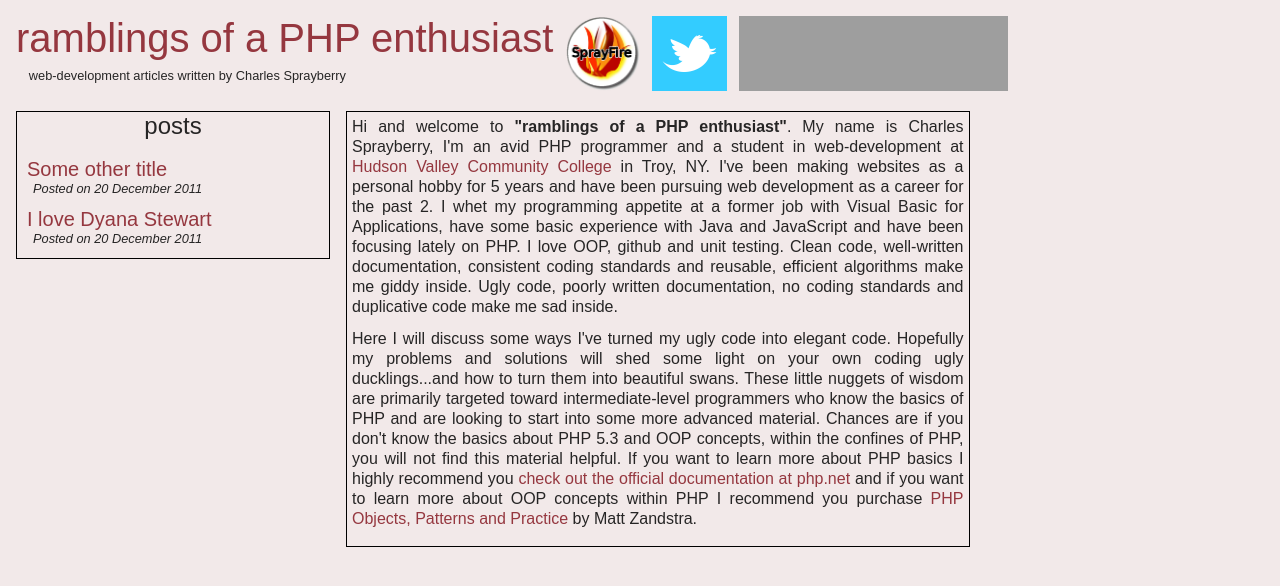
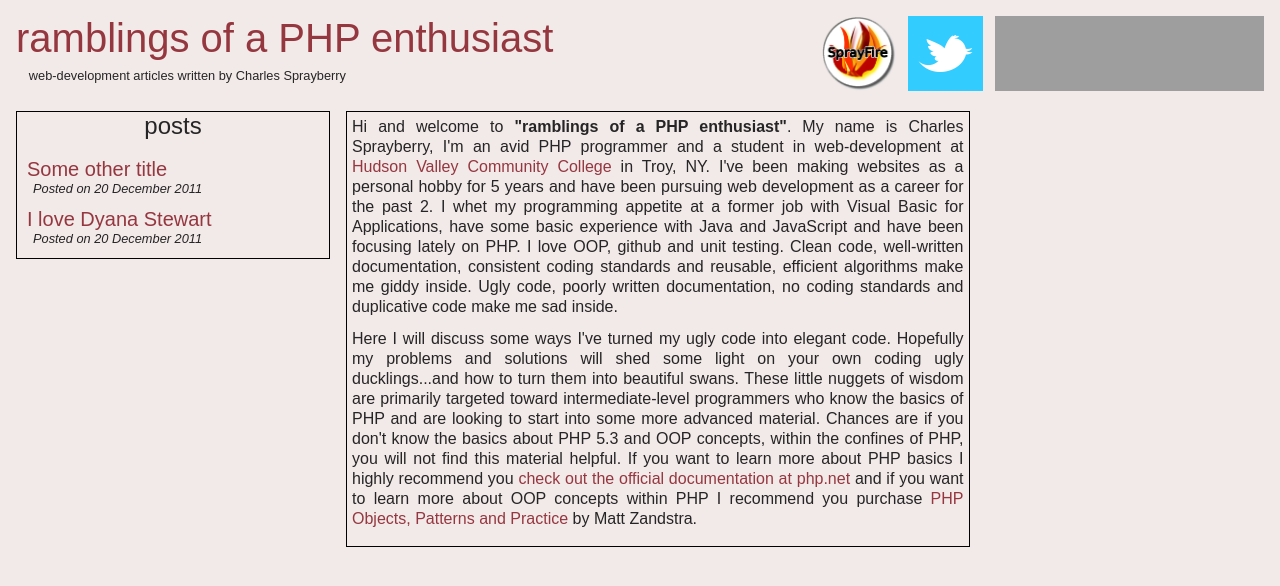
Before and after one commit to cspray/archived-blog, a Jekyll site: the page built from index.html, in a window 1280 px wide. Shown: the top 586 px of the page. Built offline with Jekyll 4.4.1, drawn with Linux system fonts in a browser that asks for light colours; grey boxes are pictures that could not be loaded.

Commit message:
UPD seeing if we can get our social nav list to float right

```diff
--- a/_layouts/default.html
+++ b/_layouts/default.html
@@ -16,7 +16,7 @@
     	    	</div>
 
     	    	<div class="">
-    	    		<ul class="navigation-menu horizontal-list">
+    	    		<ul class="navigation-menu horizontal-list float-right">
     	    			<a href="http://github.com/cspray/SprayFire">
     	    			<li>
     	    				<img src="/img/sprayfire_logo.png" width="75" height="75" alt="SprayFire PHP framework developed and created by Charles Sprayberry.  Logo drawn by Dyana Stewart." title="SprayFire PHP framework developed and created by Charles Sprayberry.  Logo drawn by Dyana Stewart." />
```
